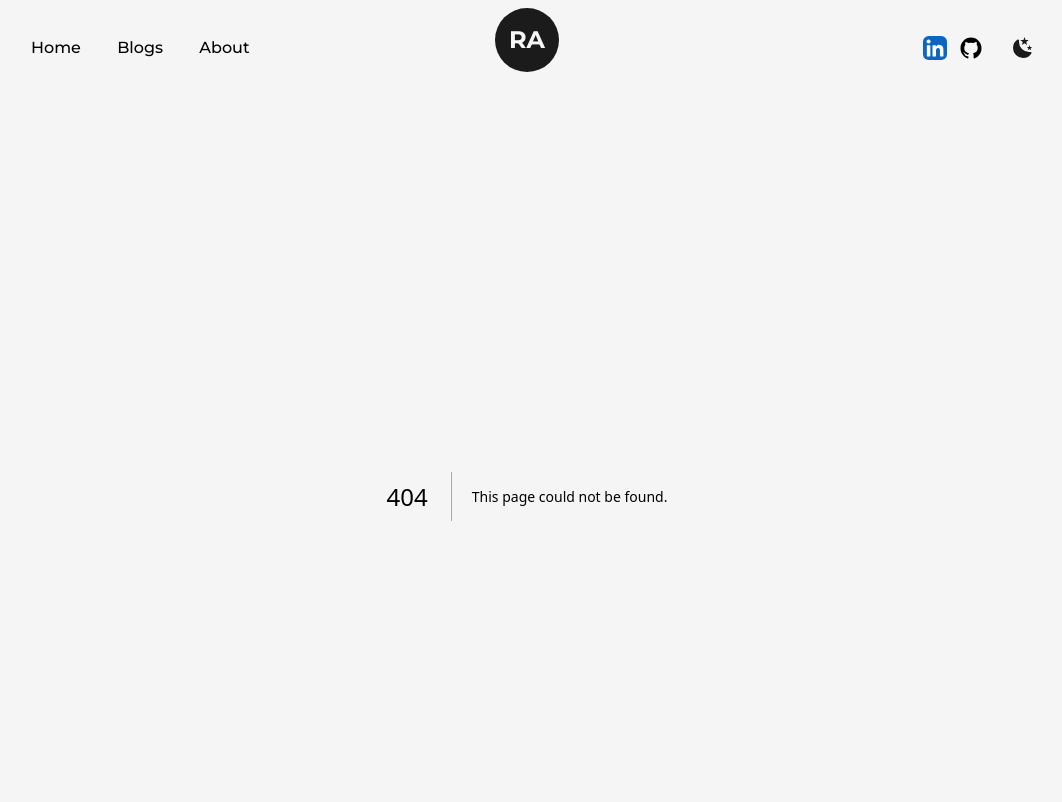
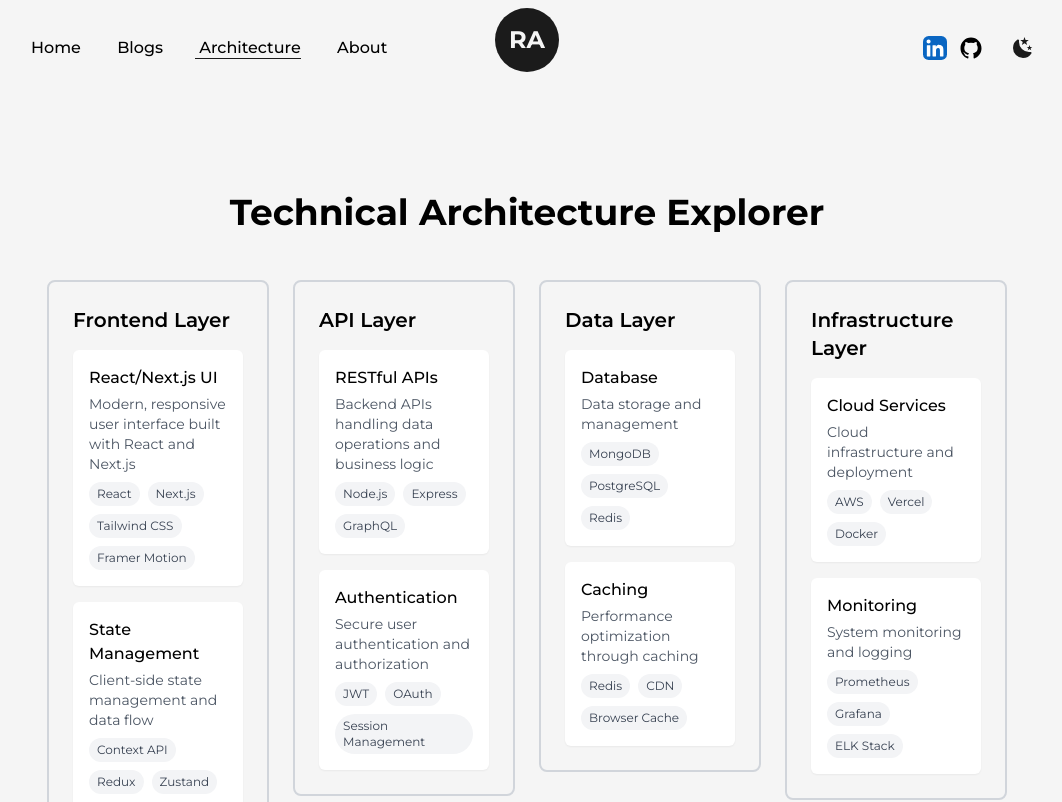
Before and after one commit to rajpoojary/raj_io_v2, a Next.js app: page /architecture in a window 1280 px wide. Before the commit this address had no page. Shown: the top 802 px of the page, without its empty margins (113-1175 px from the left). Built offline with nearby package versions, Linux system fonts and the light colour scheme.

Commit message:
Add interactive Technical Architecture Explorer

```diff
--- /dev/null
+++ b/src/components/ArchitectureExplorer.js
@@ -0,0 +1,160 @@
+import React, { useState } from 'react';
+import { motion, AnimatePresence } from 'framer-motion';
+
+const ArchitectureExplorer = () => {
+  const [selectedLayer, setSelectedLayer] = useState(null);
+  const [hoveredComponent, setHoveredComponent] = useState(null);
+
+  const architecture = {
+    layers: [
+      {
+        name: 'Frontend Layer',
+        components: [
+          {
+            name: 'React/Next.js UI',
+            description: 'Modern, responsive user interface built with React and Next.js',
+            technologies: ['React', 'Next.js', 'Tailwind CSS', 'Framer Motion']
+          },
+          {
+            name: 'State Management',
+            description: 'Client-side state management and data flow',
+            technologies: ['Context API', 'Redux', 'Zustand']
+          }
+        ]
+      },
+      {
+        name: 'API Layer',
+        components: [
+          {
+            name: 'RESTful APIs',
+            description: 'Backend APIs handling data operations and business logic',
+            technologies: ['Node.js', 'Express', 'GraphQL']
+          },
+          {
+            name: 'Authentication',
+            description: 'Secure user authentication and authorization',
+            technologies: ['JWT', 'OAuth', 'Session Management']
+          }
+        ]
+      },
+      {
+        name: 'Data Layer',
+        components: [
+          {
+            name: 'Database',
+            description: 'Data storage and management',
+            technologies: ['MongoDB', 'PostgreSQL', 'Redis']
+          },
+          {
+            name: 'Caching',
+            description: 'Performance optimization through caching',
+            technologies: ['Redis', 'CDN', 'Browser Cache']
+          }
+        ]
+      },
+      {
+        name: 'Infrastructure Layer',
+        components: [
+          {
+            name: 'Cloud Services',
+            description: 'Cloud infrastructure and deployment',
+            technologies: ['AWS', 'Vercel', 'Docker']
+          },
+          {
+            name: 'Monitoring',
+            description: 'System monitoring and logging',
+            technologies: ['Prometheus', 'Grafana', 'ELK Stack']
+          }
+        ]
+      }
+    ]
+  };
+
+  return (
+    <div className="w-full min-h-screen bg-light dark:bg-dark p-8">
+      <div className="max-w-6xl mx-auto">
+        <h2 className="text-4xl font-bold text-center mb-12 dark:text-light">
+          Technical Architecture Explorer
+        </h2>
+
+        <div className="grid grid-cols-1 md:grid-cols-2 lg:grid-cols-4 gap-6">
+          {architecture.layers.map((layer, index) => (
+            <motion.div
+              key={layer.name}
+              className="relative"
+              initial={{ opacity: 0, y: 20 }}
+              animate={{ opacity: 1, y: 0 }}
+              transition={{ duration: 0.5, delay: index * 0.1 }}
+            >
+              <div
+                className={`p-6 rounded-lg border-2 cursor-pointer transition-all duration-300
+                  ${selectedLayer === layer.name
+                    ? 'border-primary dark:border-primaryDark bg-primary/10 dark:bg-primaryDark/10'
+                    : 'border-gray-300 dark:border-gray-700 hover:border-primary dark:hover:border-primaryDark'}`}
+                onClick={() => setSelectedLayer(selectedLayer === layer.name ? null : layer.name)}
+              >
+                <h3 className="text-xl font-semibold mb-4 dark:text-light">{layer.name}</h3>
+                <div className="space-y-4">
+                  {layer.components.map((component) => (
+                    <motion.div
+                      key={component.name}
+                      className="p-4 rounded-md bg-white dark:bg-gray-800 shadow-sm"
+                      whileHover={{ scale: 1.02 }}
+                      onHoverStart={() => setHoveredComponent(component)}
+                      onHoverEnd={() => setHoveredComponent(null)}
+                    >
+                      <h4 className="font-medium dark:text-light">{component.name}</h4>
+                      <p className="text-sm text-gray-600 dark:text-gray-400 mt-1">
+                        {component.description}
+                      </p>
+                      <div className="flex flex-wrap gap-2 mt-2">
+                        {component.technologies.map((tech) => (
+                          <span
+                            key={tech}
+                            className="text-xs px-2 py-1 rounded-full bg-gray-100 dark:bg-gray-700 text-gray-700 dark:text-gray-300"
+                          >
+                            {tech}
+                          </span>
+                        ))}
+                      </div>
+                    </motion.div>
+                  ))}
+                </div>
+              </div>
+            </motion.div>
+          ))}
+        </div>
+
+        <AnimatePresence>
+          {hoveredComponent && (
+            <motion.div
+              initial={{ opacity: 0, y: 20 }}
+              animate={{ opacity: 1, y: 0 }}
+              exit={{ opacity: 0, y: 20 }}
+              className="fixed bottom-8 left-1/2 transform -translate-x-1/2 bg-white dark:bg-gray-800 p-6 rounded-lg shadow-lg max-w-2xl w-full mx-4"
+            >
+              <h3 className="text-xl font-semibold mb-2 dark:text-light">
+                {hoveredComponent.name}
+              </h3>
+              <p className="text-gray-600 dark:text-gray-400">
+                {hoveredComponent.description}
+              </p>
+              <div className="flex flex-wrap gap-2 mt-4">
+                {hoveredComponent.technologies.map((tech) => (
+                  <span
+                    key={tech}
+                    className="text-sm px-3 py-1 rounded-full bg-primary/10 dark:bg-primaryDark/10 text-primary dark:text-primaryDark"
+                  >
+                    {tech}
+                  </span>
+                ))}
+              </div>
+            </motion.div>
+          )}
+        </AnimatePresence>
+      </div>
+    </div>
+  );
+};
+
+export default ArchitectureExplorer;
--- a/src/components/NavBar.js
+++ b/src/components/NavBar.js
@@ -27,6 +27,7 @@
         <nav>
             <CustomLink href="/" title='Home' className='mx-4'/>
             <CustomLink href="/articles" title='Blogs' className='mx-4'/>
+            <CustomLink href="/architecture" title='Architecture' className='mx-4'/>
             <CustomLink href={"/about"} title='About' className='ml-4'/>
         </nav>
         <nav className='flex items-center justify-center flex-wrap'>
--- /dev/null
+++ b/src/pages/architecture.js
@@ -0,0 +1,22 @@
+import React from 'react';
+import Head from 'next/head';
+import Layout from '@/components/Layout';
+import ArchitectureExplorer from '@/components/ArchitectureExplorer';
+
+const Architecture = () => {
+  return (
+    <>
+      <Head>
+        <title>Technical Architecture Explorer</title>
+        <meta name="description" content="Interactive technical architecture explorer showcasing system design and components" />
+      </Head>
+      <main className="w-full mb-16 flex flex-col items-center justify-center overflow-hidden">
+        <Layout className="pt-16">
+          <ArchitectureExplorer />
+        </Layout>
+      </main>
+    </>
+  );
+};
+
+export default Architecture;
```
